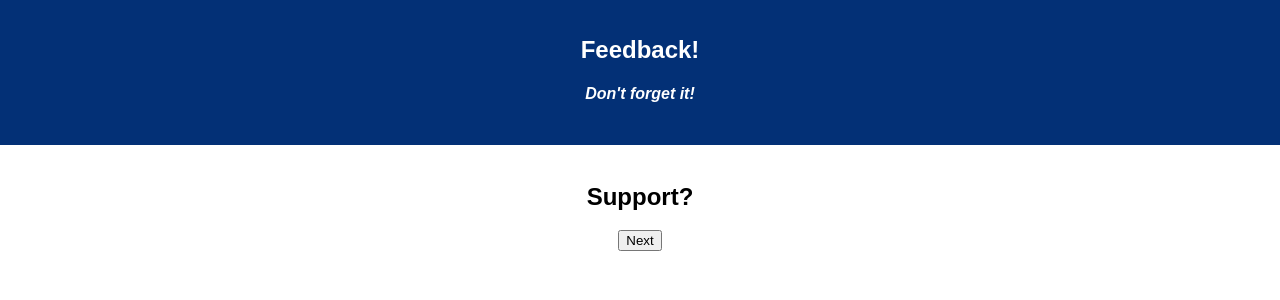
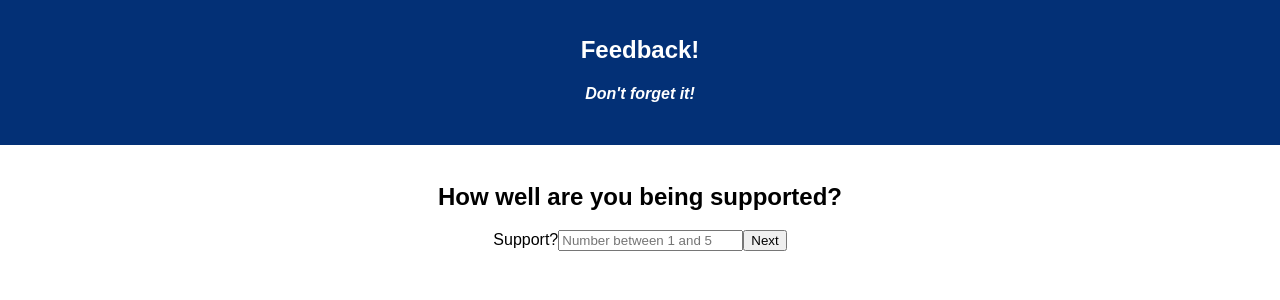
Before and after one commit to myronschippers/apis-redux-feedback-loop, a React (Create React App) app: page /#/support in a window 1280 px wide. Shown: the top 300 px of the page. Built offline with nearby package versions, Linux system fonts and the light colour scheme.

Commit message:
hooking up form fields for all pages necessary on feedaback

```diff
--- a/src/components/pages/CommentsPage/CommentsPage.js
+++ b/src/components/pages/CommentsPage/CommentsPage.js
@@ -2,11 +2,21 @@ import React, { Component } from 'react';
 import { connect } from 'react-redux';
 
 class CommentsPage extends Component {
+  state = {
+    commentsEntered: '',
+  }
+
   handleClickNext = () => {
     this.props.history.push('/review');
     this.props.dispatch({
       type: 'ADD_COMMENTS',
-      payload: 'Some Comments'
+      payload: this.state.commentsEntered,
+    });
+  }
+
+  handleChangeField = (event) => {
+    this.setState({
+      commentsEntered: event.target.value
     });
   }
 
@@ -14,6 +24,13 @@ class CommentsPage extends Component {
     return (
       <div>
         <h2>Comments?</h2>
+        <label htmlFor="comments">Comments?</label>
+        <input
+          id="comments"
+          type="text"
+          placeholder="Enter any comments you may have."
+          onChange={this.handleChangeField}
+        />
         <button onClick={this.handleClickNext}>Next</button>
       </div>
     );
--- a/src/components/pages/SupportPage/SupportPage.js
+++ b/src/components/pages/SupportPage/SupportPage.js
@@ -2,18 +2,35 @@ import React, { Component } from 'react';
 import { connect } from 'react-redux';
 
 class SupportPage extends Component {
+  state = {
+    supportEntered: '',
+  }
+
   handleClickNext = () => {
     this.props.history.push('/comments');
     this.props.dispatch({
       type: 'ADD_SUPPORT',
-      payload: 4
+      payload: parseInt(this.state.supportEntered),
+    });
+  }
+
+  handleChangeField = (event) => {
+    this.setState({
+      supportEntered: event.target.value
     });
   }
 
   render() {
     return (
       <div>
-        <h2>Support?</h2>
+        <h2>How well are you being supported?</h2>
+        <label htmlFor="support">Support?</label>
+        <input
+          id="support"
+          type="number"
+          placeholder="Number between 1 and 5"
+          onChange={this.handleChangeField}
+        />
         <button onClick={this.handleClickNext}>Next</button>
       </div>
     );
--- a/src/components/pages/UnderstandingPage/UnderstandingPage.js
+++ b/src/components/pages/UnderstandingPage/UnderstandingPage.js
@@ -2,18 +2,35 @@ import React, { Component } from 'react';
 import { connect } from 'react-redux';
 
 class UnderstandingPage extends Component {
+  state = {
+    understandingEntered: '',
+  }
+
   handleClickNext = () => {
     this.props.history.push('/support');
     this.props.dispatch({
       type: 'ADD_UNDERSTANDING',
-      payload: 3,
+      payload: parseInt(this.state.understandingEntered),
+    });
+  }
+
+  handleChangeField = (event) => {
+    this.setState({
+      understandingEntered: event.target.value
     });
   }
 
   render() {
     return (
       <div>
-        <h2>Understanding?</h2>
+        <h2>How well are you understanding the content?</h2>
+        <label htmlFor="understanding">Understanding?</label>
+        <input
+          id="understanding"
+          type="number"
+          placeholder="Number between 1 and 5"
+          onChange={this.handleChangeField}
+        />
         <button onClick={this.handleClickNext}>Next</button>
       </div>
     );
```
